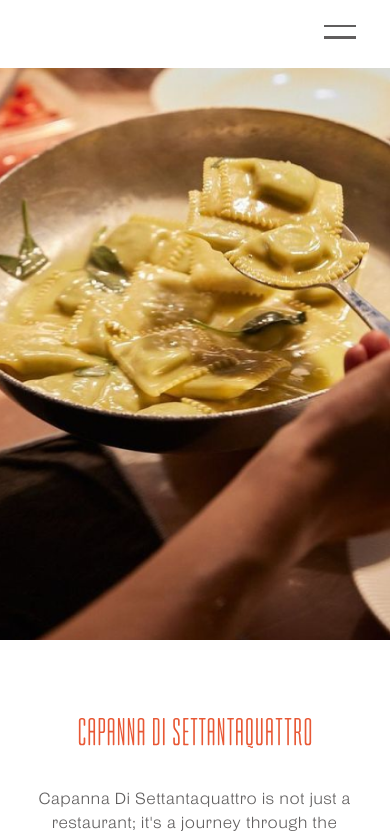
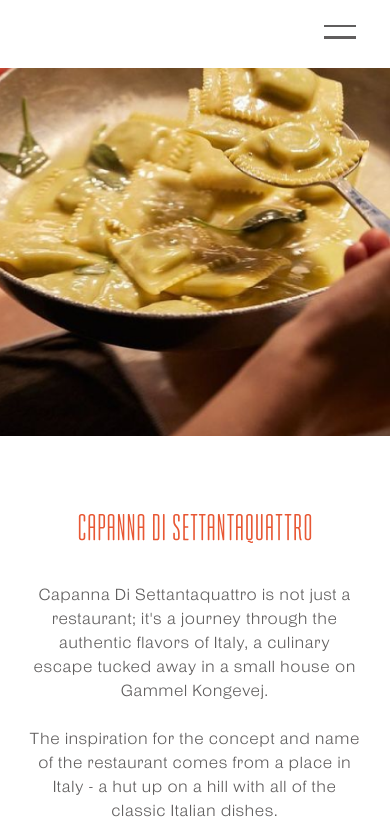
Before and after one commit to ozolinala/capanna74, a Next.js app: page /our-story in a window 390 px wide. Shown: the top 838 px of the page. Built offline with nearby package versions, Linux system fonts and the light colour scheme.

Commit message:
adjusted our story

```diff
--- a/src/components/OurStoryGrid.js
+++ b/src/components/OurStoryGrid.js
@@ -5,7 +5,7 @@ const OurStoryGrid = ({}) => {
   return (
     <div className={styles.gridContainer}>
       <div className={`${styles.item} ${styles.image}`}>
-        <img src="/assets/our-story1.png" alt="Pasta in a pan"></img>
+        <img  src="/assets/our-story1.png" alt="Pasta in a pan" className={styles.shortImage}></img>
       </div>
       <div id={styles.logo} className={styles.item}>
         <img src="/assets/Capanna-logo-red.svg" alt="Logo"></img>
--- a/src/styles/OurStory.module.css
+++ b/src/styles/OurStory.module.css
@@ -92,6 +92,10 @@
     width: 100%;
     object-fit: contain;
   }
+  .shortImage{
+    height:45vh;
+      object-fit: cover !important;
+  }
   .item p,
   .item img {
     padding-bottom: 20%;
```
